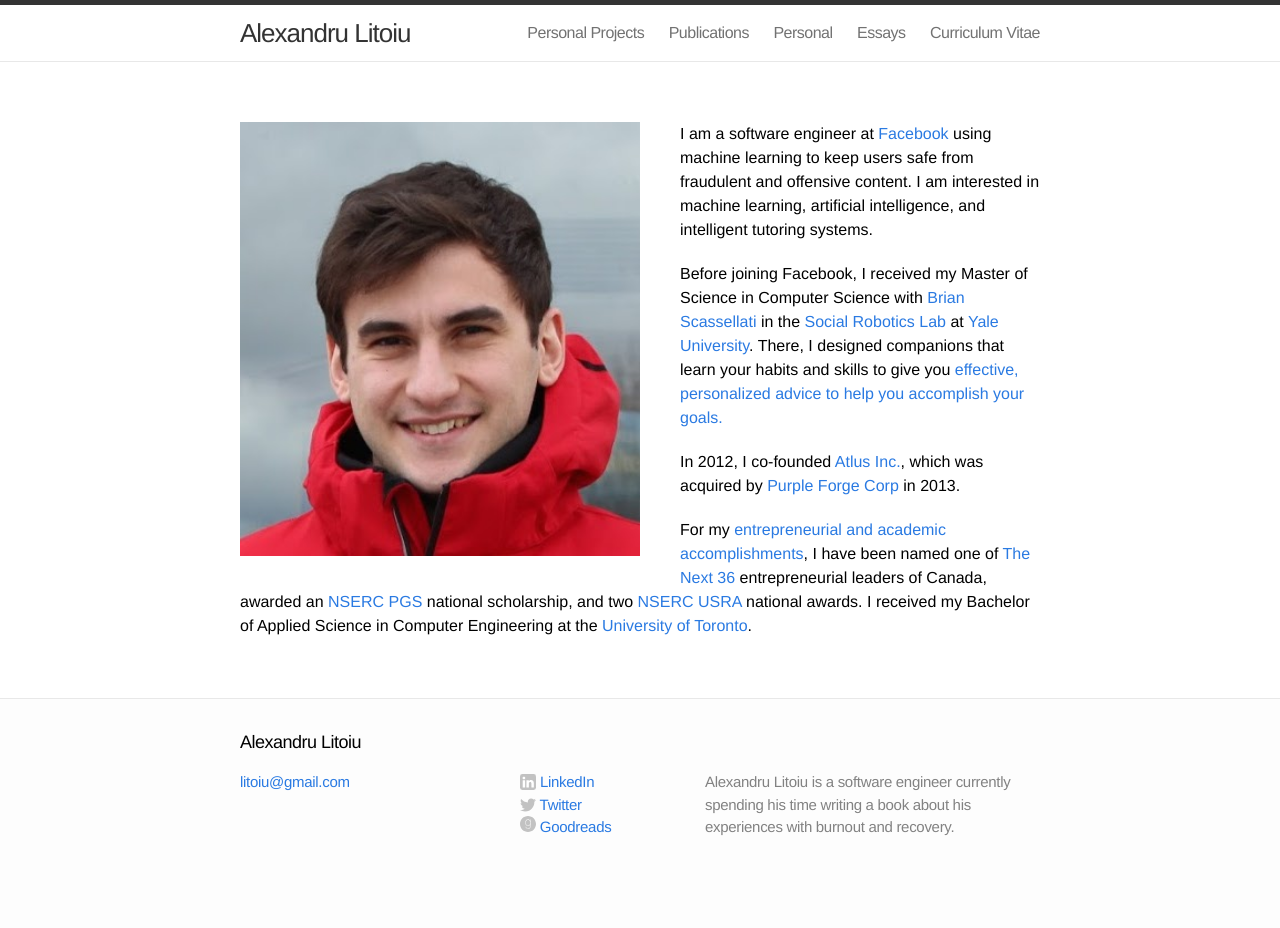
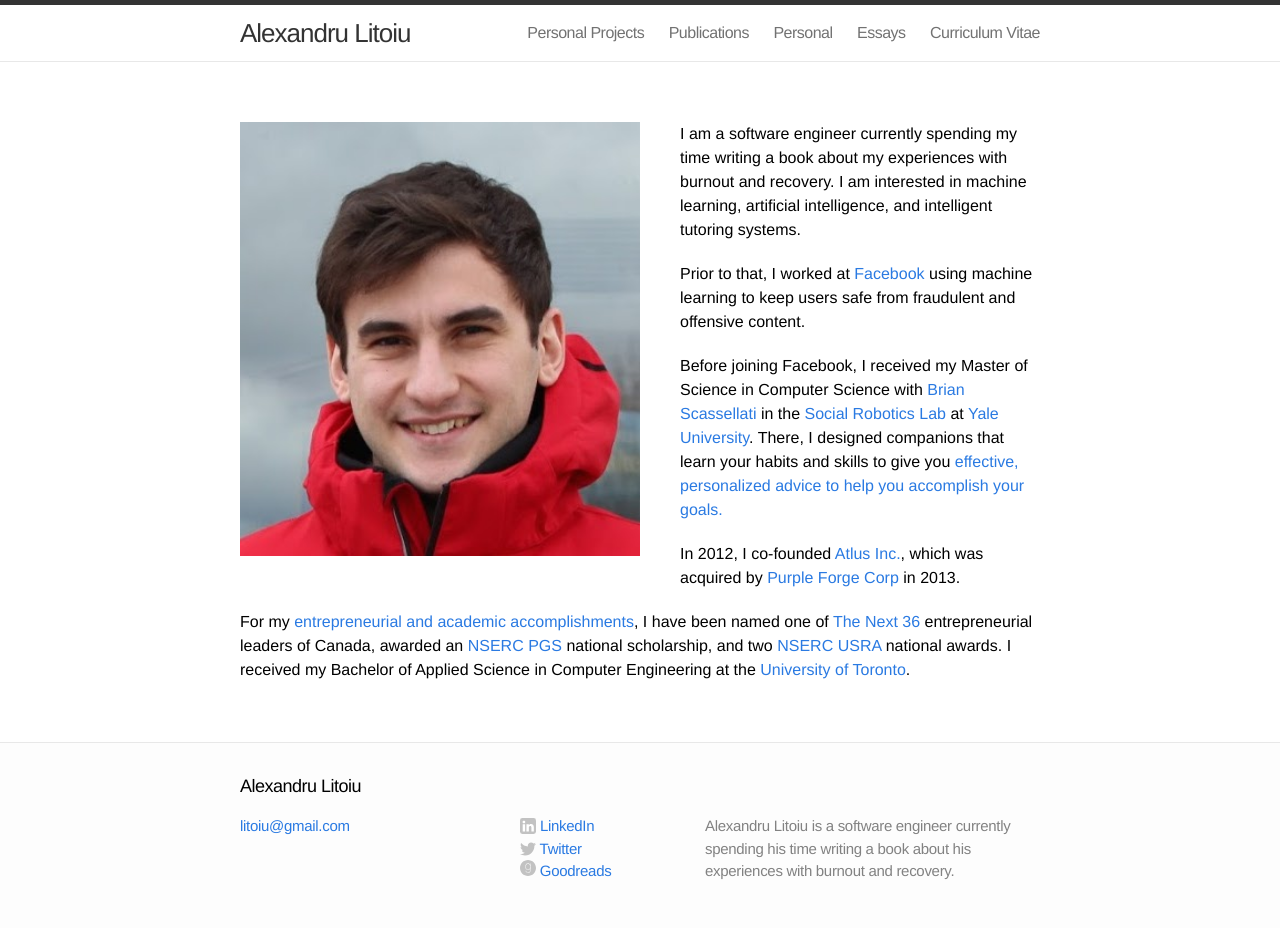
Before and after one commit to alitoiu/alitoiu.github.io, a Jekyll site: the page built from index.md, in a window 1280 px wide. Built offline with Jekyll 4.4.1, drawn with Linux system fonts in a browser that asks for light colours; before the commit the page ends 900 px from its top, so only the background shows below that.

Commit message:
updated website

```diff
--- a/index.md
+++ b/index.md
@@ -9,7 +9,9 @@ header_img_path_small: https://dl.dropboxusercontent.com/u/4354160/alitoiu/Pictu
 {% endcomment %}
 <img src="{{site.dropbox_url}}Pictures/profile.jpg" class="profile"/>
 
-I am a software engineer at [Facebook](http://facebook.com) using machine learning to keep users safe from fraudulent and offensive content. I am interested in machine learning, artificial intelligence, and intelligent tutoring systems.
+I am a software engineer currently spending my time writing a book about my experiences with burnout and recovery. I am interested in machine learning, artificial intelligence, and intelligent tutoring systems.
+
+Prior to that, I worked at [Facebook](http://facebook.com) using machine learning to keep users safe from fraudulent and offensive content.
 
 Before joining Facebook, I received my Master of Science in Computer Science with
 [Brian Scassellati](http://cs-www.cs.yale.edu/homes/scaz/) in the [Social Robotics Lab](http://scazlab.yale.edu/) at [Yale University](http://www.yale.edu/). There, I designed companions that learn your habits and skills to give you [effective, personalized advice to help you accomplish your goals.](/publications)
```
